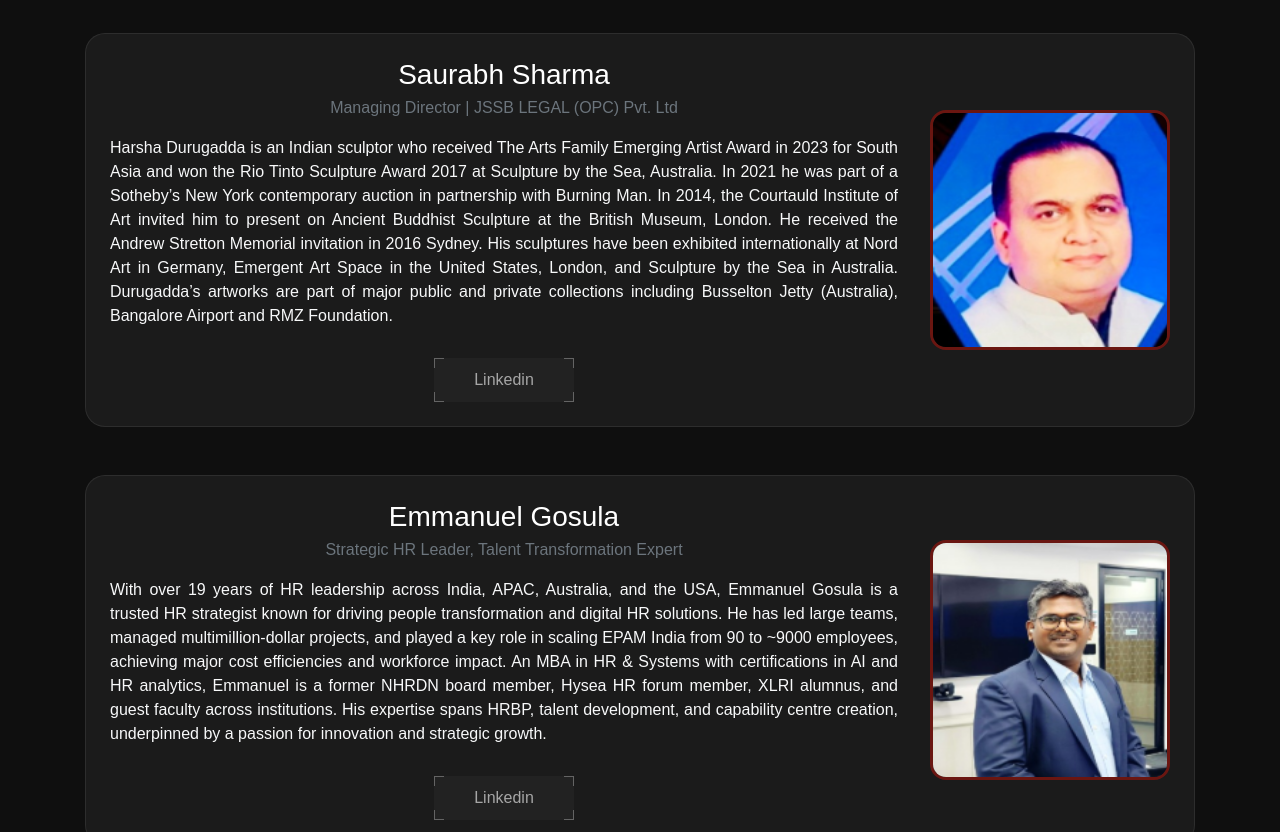
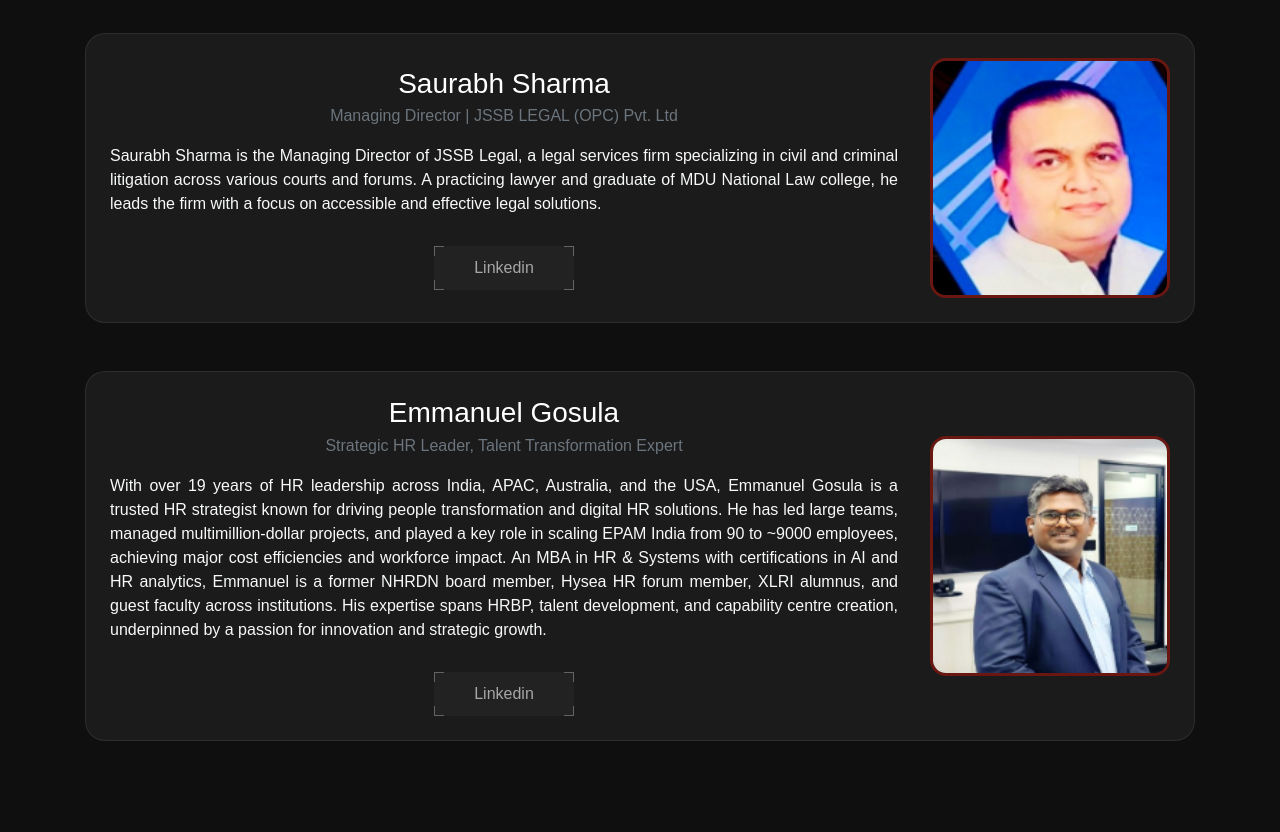
Before and after one commit to smaran-jaianand/tedxwebsitedesign, a plain HTML site: page speakers.html in a window 1280 px wide. Shown: the part 1800-2632 px from the top of the page. Drawn offline with nearby package versions, Linux system fonts and the light colour scheme; a web font is replaced by a local one.

Commit message:
Update speakers.html
error correction to speaker description

```diff
--- a/speakers.html
+++ b/speakers.html
@@ -415,15 +415,8 @@
 					<h3 class="text-white fw-semibold mb-1">Saurabh Sharma</h3>
 					<p class="text-muted mb-3">Managing Director | JSSB LEGAL (OPC) Pvt. Ltd</p>
 					<p class="text-light text-justify">
-						Harsha Durugadda is an Indian sculptor who received The Arts Family Emerging Artist Award in
-						2023 for South Asia and won the Rio Tinto Sculpture Award 2017 at Sculpture by the Sea,
-						Australia. In 2021 he was part of a Sotheby’s New York contemporary auction in partnership with
-						Burning Man. In 2014, the Courtauld Institute of Art invited him to present on Ancient Buddhist
-						Sculpture at the British Museum, London. He received the Andrew Stretton Memorial invitation in
-						2016 Sydney. His sculptures have been exhibited internationally at Nord Art in Germany, Emergent
-						Art Space in the United States, London, and Sculpture by the Sea in Australia. Durugadda’s
-						artworks are part of major public and private collections including Busselton Jetty (Australia),
-						Bangalore Airport and RMZ Foundation.
+						Saurabh Sharma is the Managing Director of JSSB Legal, a legal services firm specializing in civil and criminal litigation across various courts and forums.
+						A practicing lawyer and graduate of MDU National Law college, he leads the firm with a focus on accessible and effective legal solutions.
 					</p>
 					<a href="#" class="btn-star">
 						<span class="top_left"></span>
```
